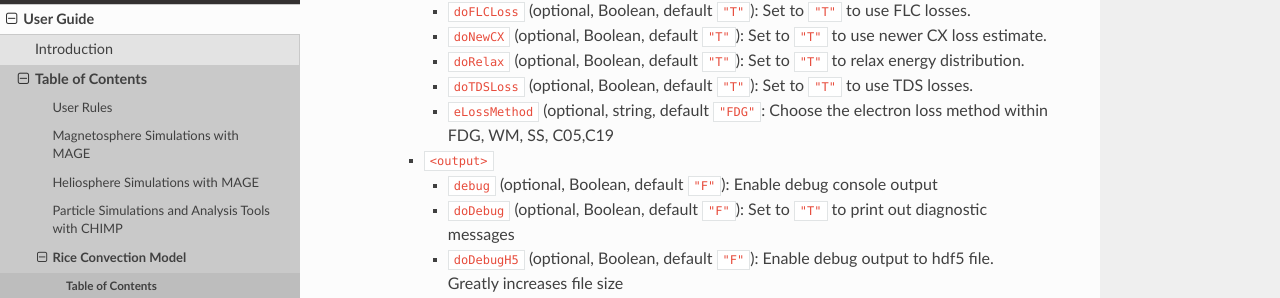
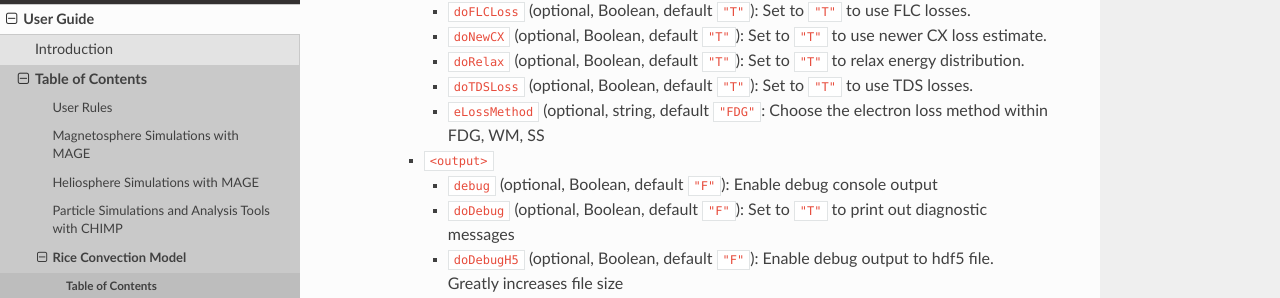
Before and after one commit to rgorby/MAGE, a Sphinx documentation site: the page built from docs/source/userGuide/rcm/rcm_xml.rst, in a window 1280 px wide and 900 px high, scrolled down 1126 px. Shown: the part 157-455 px from the top of the window. Built offline with Sphinx 7.4.7 and the Read the Docs theme 2.0.0, drawn with Linux system fonts in a browser that asks for light colours; pages that are not in the unit, such as notebooks, are missing from menus.

Commit message:
rcm_xml.rst edited online with Bitbucket

```diff
--- a/docs/source/userGuide/rcm/rcm_xml.rst
+++ b/docs/source/userGuide/rcm/rcm_xml.rst
@@ -81,7 +81,7 @@ These XML elements and attributes were extracted from ``src/rcm/modules.F90``\ ,
       * ``doNewCX`` (optional, Boolean, default ``"T"``\ ): Set to ``"T"`` to use newer CX loss estimate.
       * ``doRelax`` (optional, Boolean, default ``"T"``\ ): Set to ``"T"`` to relax energy distribution.
       * ``doTDSLoss`` (optional, Boolean, default ``"T"``\ ): Set to ``"T"`` to use TDS losses.
-      * ``eLossMethod`` (optional, string, default ``"FDG"``\ : Choose the electron loss method within FDG,  WM, SS, C05,C19
+      * ``eLossMethod`` (optional, string, default ``"FDG"``\ : Choose the electron loss method within FDG,  WM, SS
 
     *
       ``<output>``
```
